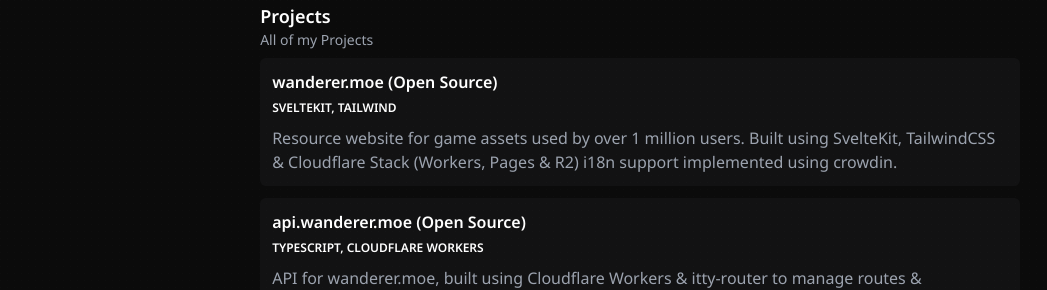
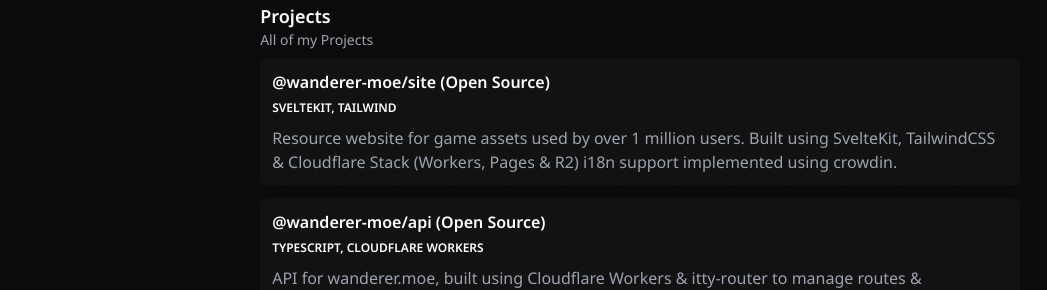
Before and after one commit to dromzeh/dromzeh.dev, a SvelteKit app: page /projects in a window 1280 px wide. Shown: the part 147-437 px from the top of the page, without its empty margins (0-1047 px from the left). Built offline with nearby package versions, Linux system fonts and the light colour scheme; no server answers.

Commit message:
update deps, fix linting issues etc

```diff
--- a/package.json
+++ b/package.json
@@ -27,8 +27,8 @@
 		"prettier": "^2.8.8",
 		"prettier-plugin-svelte": "^2.10.1",
 		"prettier-plugin-tailwindcss": "^0.3.0",
-		"svelte": "^3.59.1",
-		"svelte-check": "^3.4.3",
+		"svelte": "^3.59.2",
+		"svelte-check": "^3.4.4",
 		"tailwindcss": "^3.3.2",
 		"tslib": "^2.5.3",
 		"typescript": "^5.1.3",
--- a/src/components/Contact.svelte
+++ b/src/components/Contact.svelte
@@ -1,5 +1,5 @@
 <script lang="ts">
-import type { Contact } from '$lib/types/contact'
+import type { Contact } from '../lib/types/contact'
 import contactListData from '../data/contact.json'
 
 let contactList: Contact[] = contactListData.contact.map((contact) => ({
--- a/src/components/Lanyard.svelte
+++ b/src/components/Lanyard.svelte
@@ -26,8 +26,6 @@ async function updateLanyard() {
 
 onMount(() => {
 	updateLanyard()
-
-	// update lanyard every 15 seconds
 	setInterval(() => {
 		updateLanyard()
 	}, 15000)
--- a/src/components/Posts.svelte
+++ b/src/components/Posts.svelte
@@ -33,7 +33,6 @@ onMount(async () => {
 						{/each}
 					</p>
 					<p>{post.description}</p>
-					<p></p>
 				</div>
 			</a>
 		{/each}
--- a/src/data/projects.json
+++ b/src/data/projects.json
@@ -1,7 +1,7 @@
 {
 	"projects": [
 		{
-			"name": "wanderer.moe",
+			"name": "@wanderer-moe/site",
 			"description": "Resource website for game assets used by over 1 million users. Built using SvelteKit, TailwindCSS & Cloudflare Stack (Workers, Pages & R2) i18n support implemented using crowdin.",
 			"url": "https://wanderer.moe/",
 			"categories": ["sveltekit", "tailwind"],
@@ -9,7 +9,7 @@
 			"active": true
 		},
 		{
-			"name": "api.wanderer.moe",
+			"name": "@wanderer-moe/api",
 			"description": "API for wanderer.moe, built using Cloudflare Workers & itty-router to manage routes & parameters. Used to generate Game, Asset & OC Generator Routes by directly fetching data from the R2 Bucket & D1 to store popularity for sorting on the website.",
 			"url": "https://git.wanderer.moe/api",
 			"categories": ["typescript", "cloudflare workers"],
```
Also changed, not shown: src/components/Navbar.svelte (+0 -10 lines), src/posts/hi3-fps-unlock.md (+15 -15 lines), vite.config.js (+7 -0 lines), 1 other file (tests, documents, lock files or other folders).
